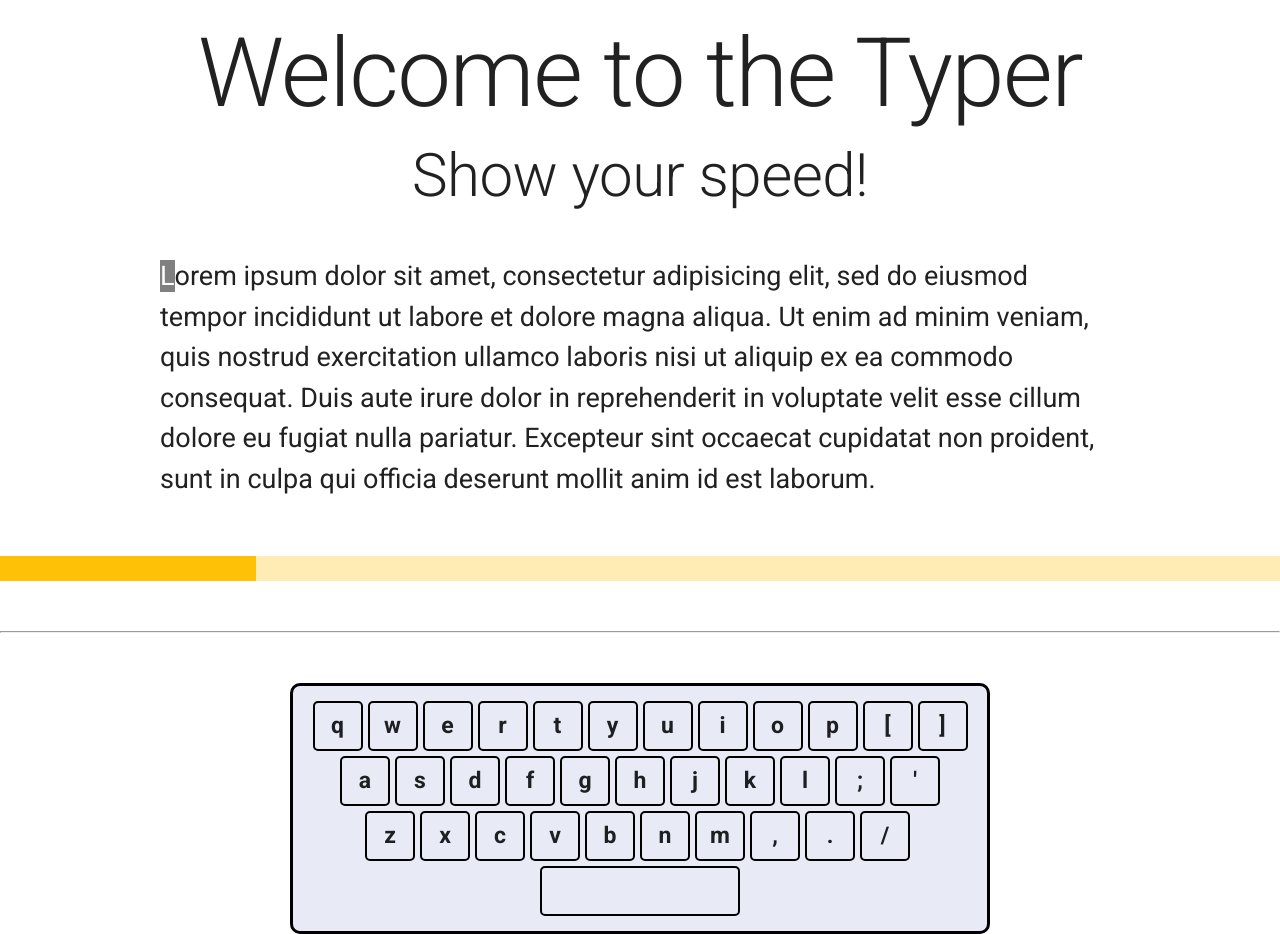
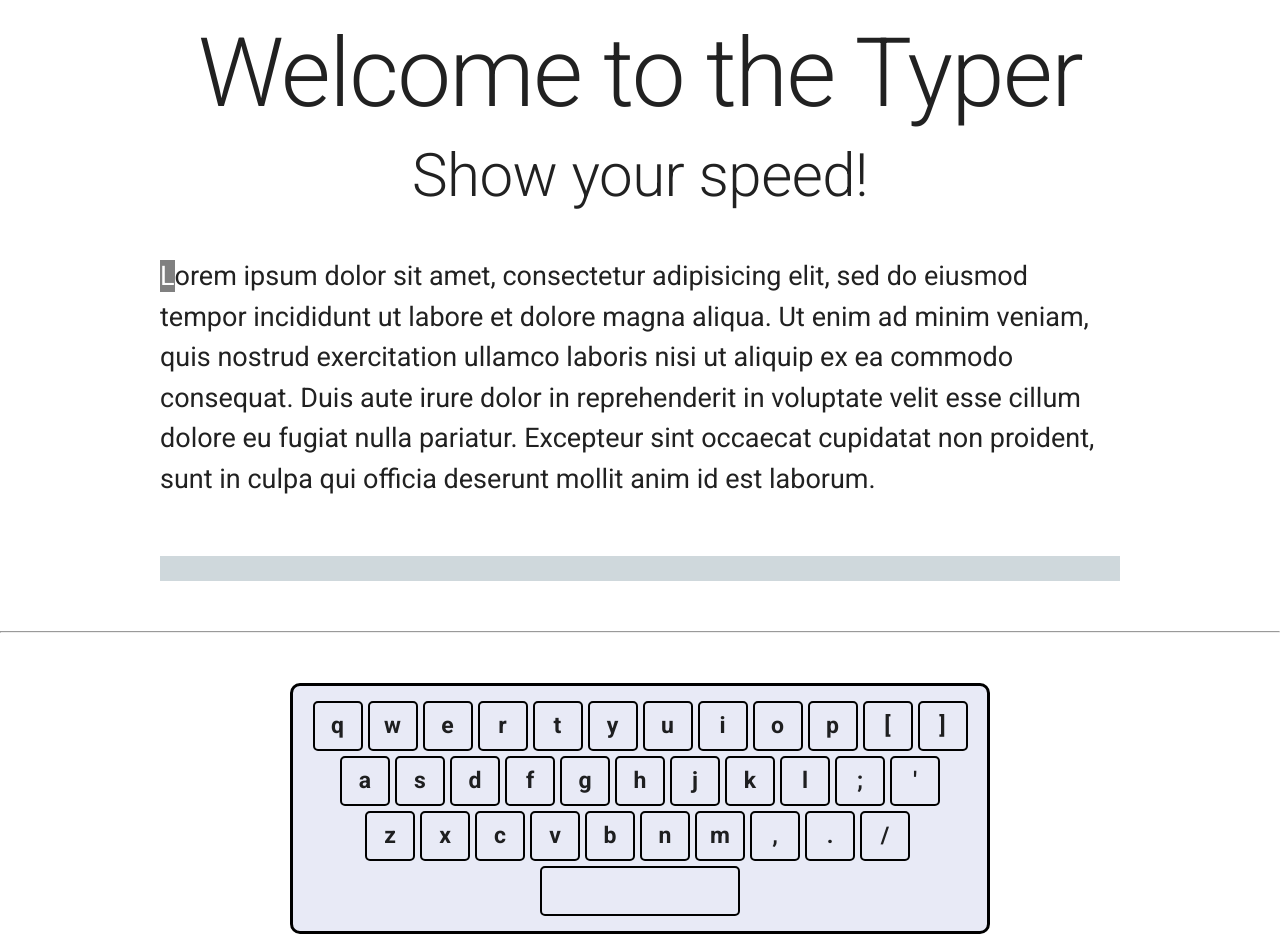
Before and after one commit to Sam-Gold311/typer, a Vue app: page / in a window 1280 px wide. Built offline with nearby package versions, Linux system fonts and the light colour scheme.

Commit message:
add linear progress

```diff
--- a/src/App.vue
+++ b/src/App.vue
@@ -9,12 +9,16 @@
           Show your speed!
         </div>
         <div class="typer__text animate__animated animate__fadeIn animate__delay-2s animate__slow"><span>{{nextLetter}}</span>{{restText}}</div>
-        <v-progress-linear
-          class=''
-          v-model='progress'
-          color="amber"
-          height="25"
-        ></v-progress-linear>
+        <div class='typer__progress'>
+          <v-progress-linear
+            v-model='progress'
+            color="blue-grey"
+            height="25"
+          >
+            <!-- <strong>{{ progress }}%</strong> -->
+          </v-progress-linear>
+
+        </div>
         <hr>
         <div class="typer__keyboard animate__animated animate__fadeIn animate__delay-2s animate__slow">
           <div class="">
@@ -44,6 +48,7 @@ export default {
   data: () => ({
     uppercase: false,
     en: {
+      stableText: 'Lorem ipsum dolor sit amet, consectetur adipisicing elit, sed do eiusmod tempor incididunt ut labore et dolore magna aliqua. Ut enim ad minim veniam, quis nostrud exercitation ullamco laboris nisi ut aliquip ex ea commodo consequat. Duis aute irure dolor in reprehenderit in voluptate velit esse cillum dolore eu fugiat nulla pariatur. Excepteur sint occaecat cupidatat non proident, sunt in culpa qui officia deserunt mollit anim id est laborum.',
       text: 'Lorem ipsum dolor sit amet, consectetur adipisicing elit, sed do eiusmod tempor incididunt ut labore et dolore magna aliqua. Ut enim ad minim veniam, quis nostrud exercitation ullamco laboris nisi ut aliquip ex ea commodo consequat. Duis aute irure dolor in reprehenderit in voluptate velit esse cillum dolore eu fugiat nulla pariatur. Excepteur sint occaecat cupidatat non proident, sunt in culpa qui officia deserunt mollit anim id est laborum.',
       keys: [
         { lowText: 'q', upText: 'Q'},
@@ -88,7 +93,6 @@ export default {
   },
   methods: {
     pressedKey(e) {
-      console.log(this.en.text.length);
       if (e.key === 'Shift' && e.repeat === false) {
         this.uppercase = !this.uppercase;
         document.addEventListener('keyup', this.changeCase);
@@ -137,7 +141,8 @@ export default {
       return this.en.text.slice(1);
     },
     progress() {
-      return 20;
+      const PERCENT = Math.floor(this.en.stableText.length / 100);
+      return Math.floor(((this.en.stableText.length - this.en.text.length) / PERCENT));
     }
   }
 };
@@ -163,6 +168,9 @@ export default {
         color: #fff;
         background: grey;
       }
+    }
+    &__progress {
+      width: 75%;
     }
     & hr {
       margin: 50px 0;
```
